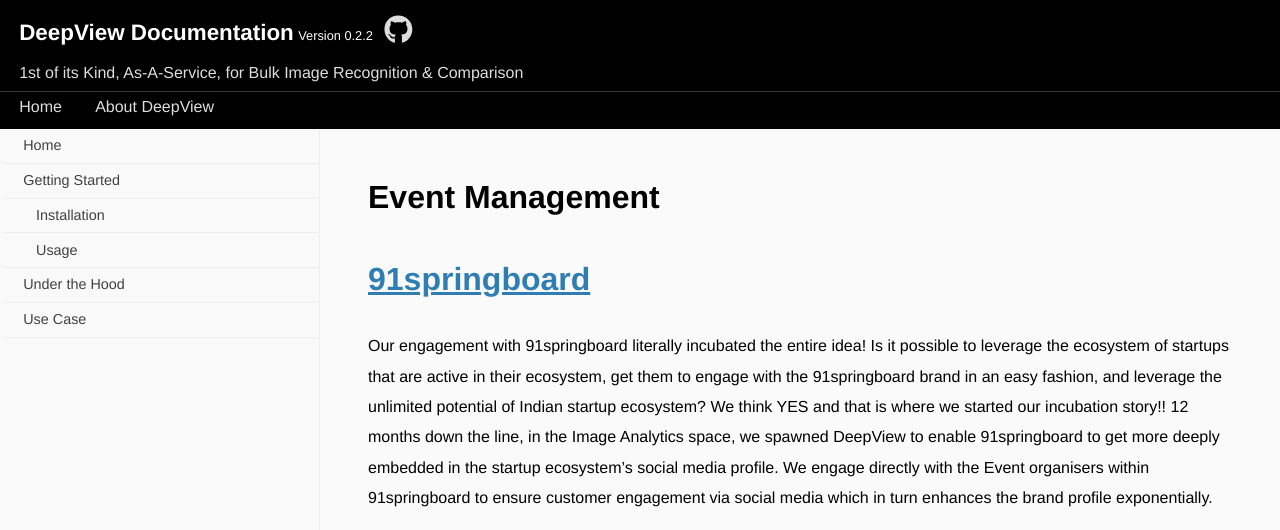
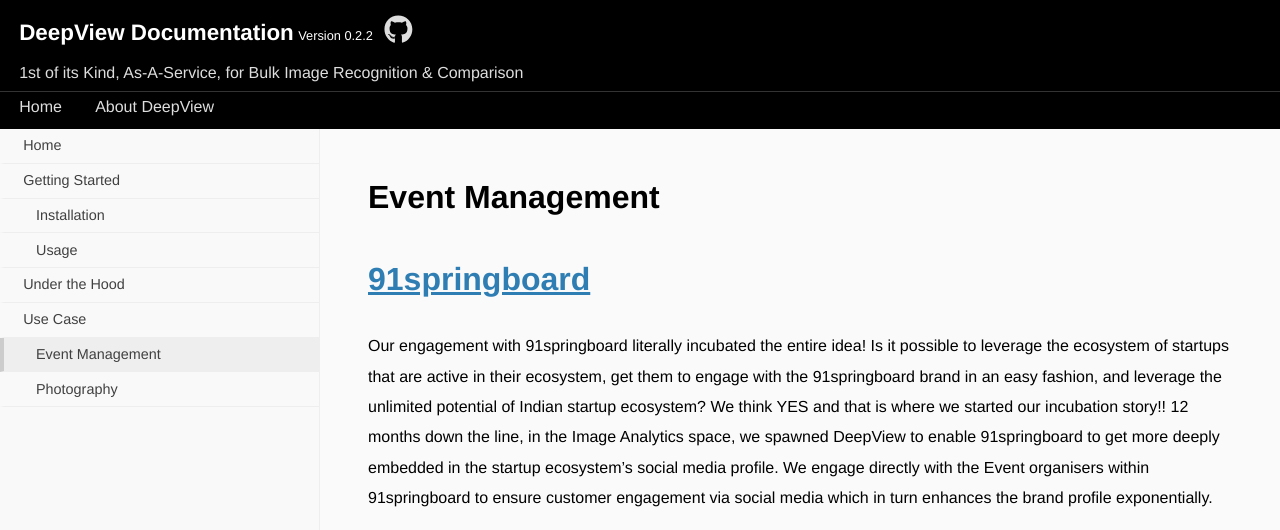
Before and after one commit to arunboss/arunboss.github.io, a plain HTML site: page usecase/1/index.html in a window 1280 px wide. Shown: the top 530 px of the page. Drawn offline with nearby package versions, Linux system fonts and the light colour scheme.

Commit message:
rebuilding site Thu Aug 29 10:28:41 IST 2019

```diff
--- a/usecase/1/index.html
+++ b/usecase/1/index.html
@@ -73,6 +73,8 @@ Published on 8 Aug 2019
 
 <li class="parent"><a href="/usecase/">Use Case</a>
 <ul class="sub-menu">
+<li class="active"><a href="/usecase/1/">Event Management</a></li>
+<li class=""><a href="/usecase/2/">Photography</a></li>
 </ul>
 
 </li>
```
